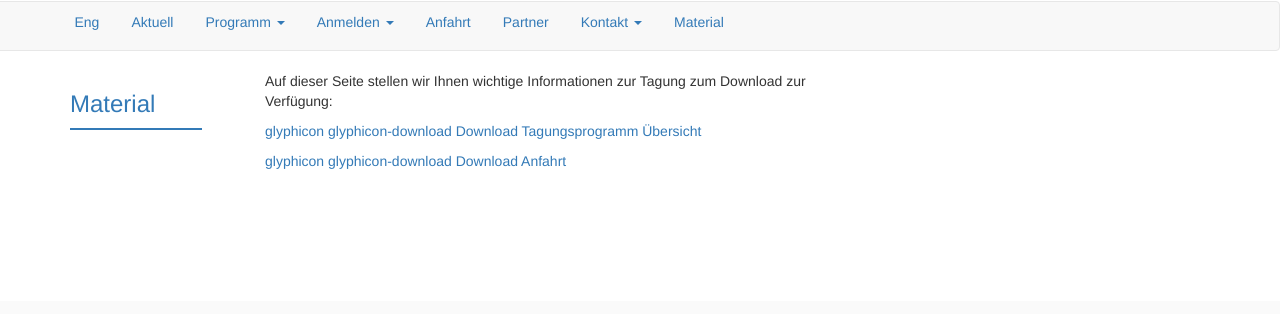
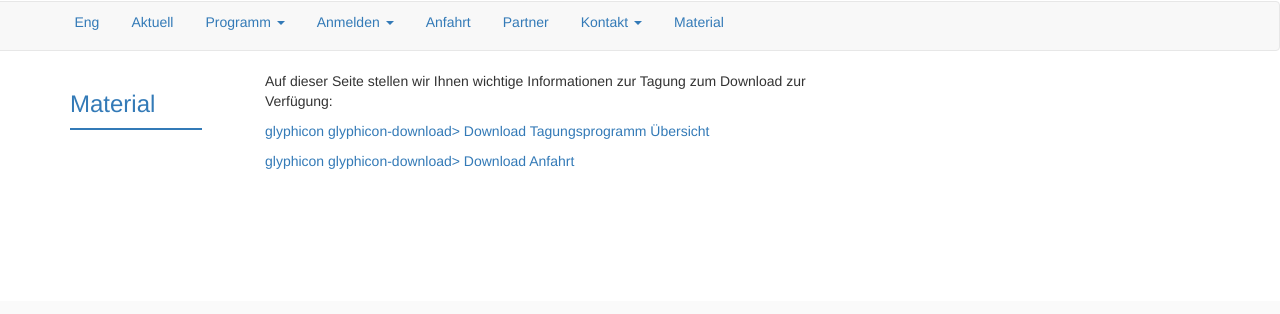
Before and after one commit to susedev/test, a Jekyll site: the page built from material.html, in a window 1280 px wide. Shown: the part 145-459 px from the top of the page. Built offline with Jekyll 4.4.1, drawn with Linux system fonts in a browser that asks for light colours; nearby versions of some CDN libraries.

Commit message:
Update material.html

```diff
--- a/material.html
+++ b/material.html
@@ -3,9 +3,9 @@ title: Material
 ---
 <p>Auf dieser Seite stellen wir Ihnen wichtige Informationen zur Tagung zum Download zur Verf&uuml;gung:</p>
 
-<p><a href="{{ site.base_url }}/media/tagungsprogramm-uebersicht.pdf"><span class="glyphicon-class">glyphicon glyphicon-download</span> Download Tagungsprogramm &Uuml;bersicht</a></p>
+<p><a href="{{ site.base_url }}/media/tagungsprogramm-uebersicht.pdf"><span class="glyphicon-class">glyphicon glyphicon-download></span> Download Tagungsprogramm &Uuml;bersicht</a></p>
 
-<p><a href="{{ site.base_url }}/media/ karte-web.png"><span class="glyphicon-class">glyphicon glyphicon-download</span> Download Anfahrt</a></p>
+<p><a href="{{ site.base_url }}/media/ karte-web.png"><span class="glyphicon-class">glyphicon glyphicon-download></span> Download Anfahrt</a></p>
 <p>&nbsp;</p>
 
 <p>&nbsp;</p>
```
